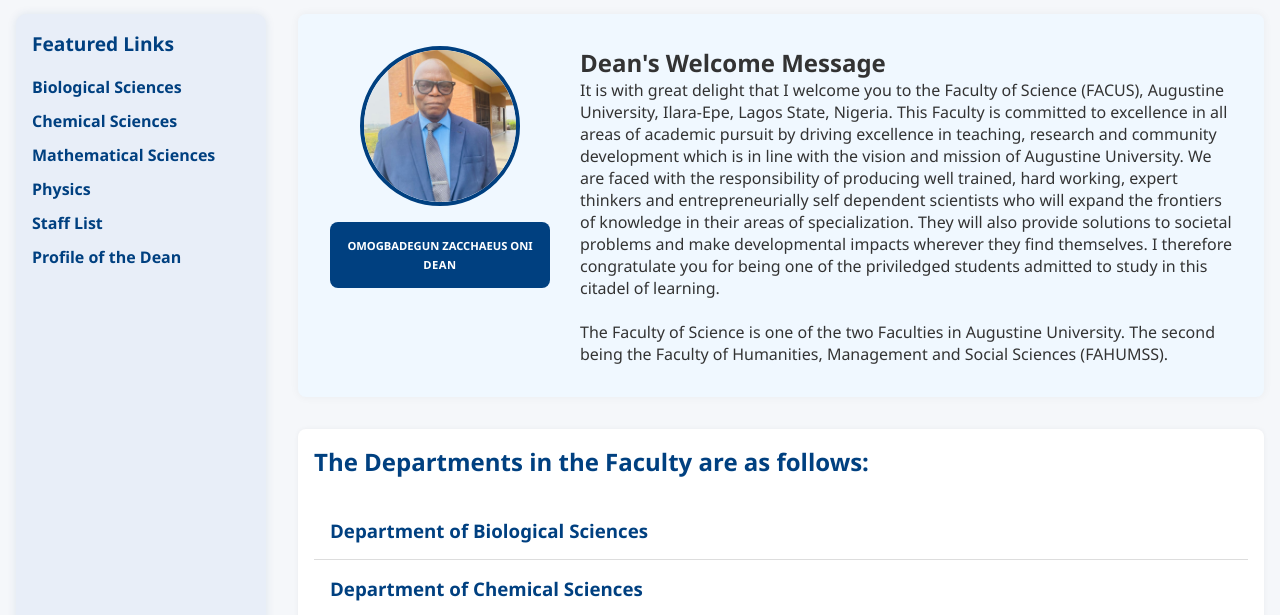
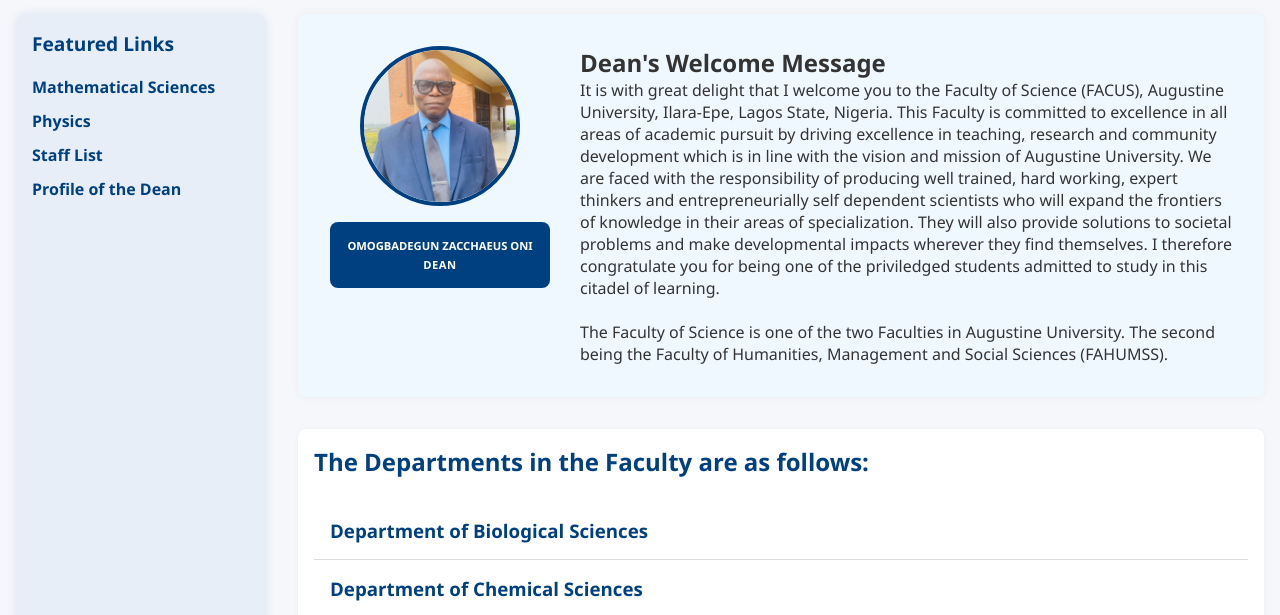
Before and after one commit to erich887/school-webite-design, a plain HTML site: page index.html in a window 1280 px wide. Shown: the part 185-800 px from the top of the page. Drawn offline with Linux system fonts and the light colour scheme.

Commit message:
Update index.html

```diff
--- a/index.html
+++ b/index.html
@@ -18,8 +18,7 @@
     <aside class="sidebar">
       <h2>Featured Links</h2>
       <ul>
-        <li><a href="biological-sciences.html">Biological Sciences</a></li>
-        <li><a href="chemical-sciences.html">Chemical Sciences</a></li>
+
         <li><a href="mathematical-sciences.html">Mathematical Sciences</a></li>
         <li><a href="physics.html">Physics</a></li>
         <li><a href="index.html">Staff List</a></li>
```
